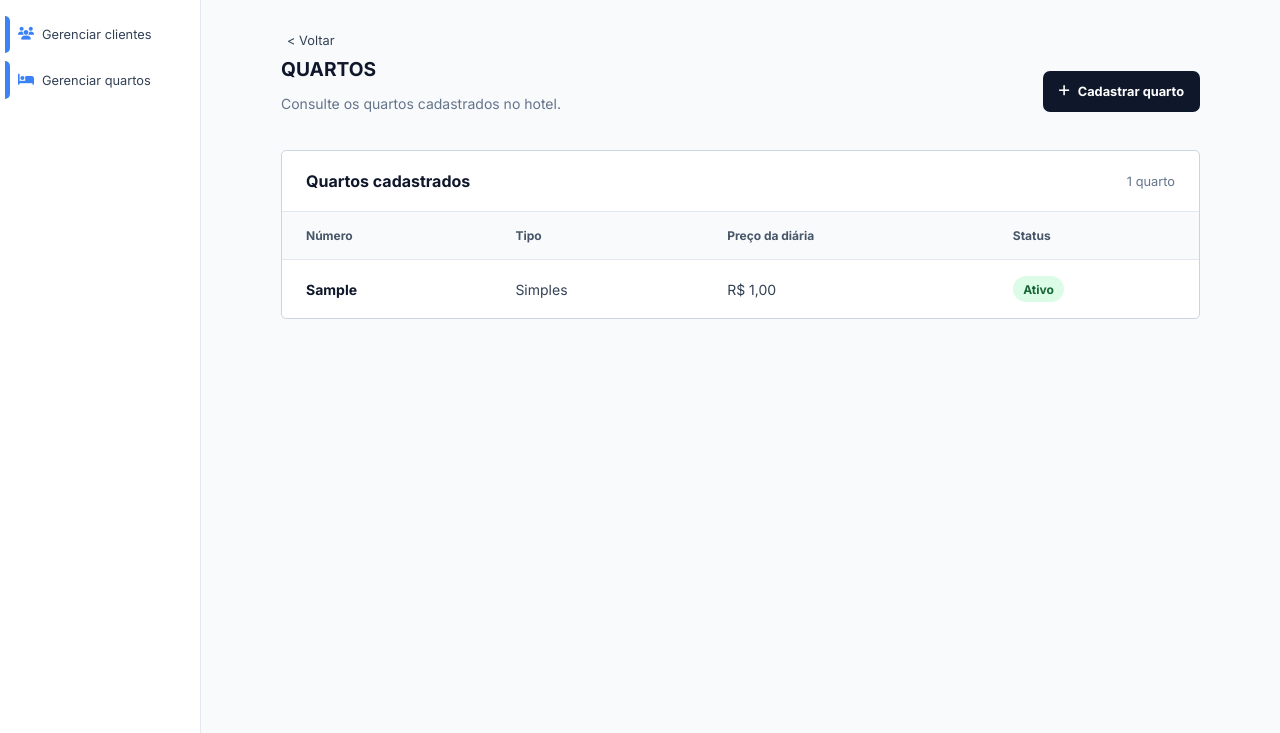
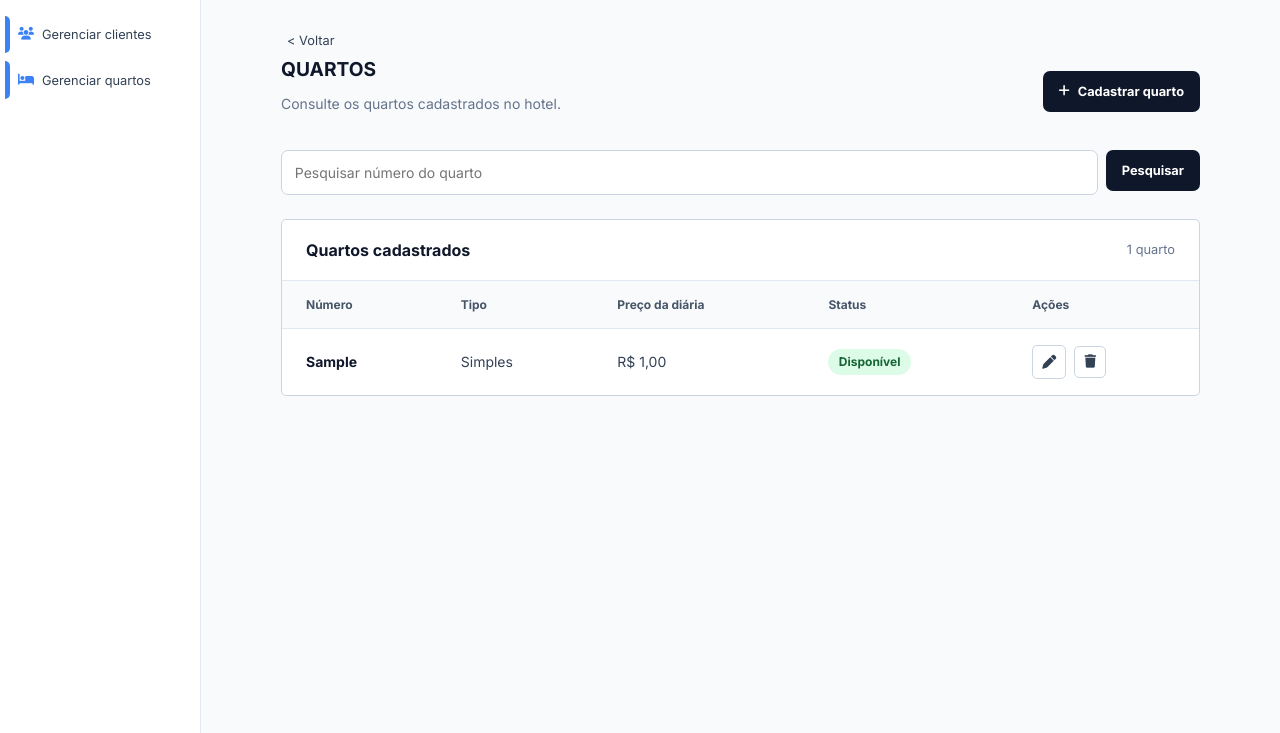
Before and after one commit to Kohlrausch16/sistema_gestao_hotel, a Django app: page /quartos/ in a window 1280 px wide. Shown: the part 67-800 px from the top of the page. Run offline with Django 5.2, Linux system fonts and the light colour scheme; tables that the repository leaves empty hold one stand-in row (values such as "Sample post").

Commit message:
adiciona o editar quarto e excluir quarto

```diff
--- a/hotelaria_app/models.py
+++ b/hotelaria_app/models.py
@@ -1,10 +1,16 @@
 from django.db import models
 from .fields import BaseModel
 
-tipo_quarto_choices = [
+TIPO_QUARTO_CHOICES = [
     ('S', 'Simples'),
     ('D', 'Duplo'),
     ('T', 'Triplo'),
+]
+
+STATUS_QUARTO_CHOICES = [
+    ('D', 'Disponível'),
+    ('O', 'Ocupado'),
+    ('M', 'Manutenção'),
 ]
 
 class Cliente(BaseModel):
@@ -25,8 +31,9 @@ class Cliente(BaseModel):
 
 class Quarto(models.Model):
     numero = models.CharField(max_length=10)
-    tipo = models.CharField(max_length=1, choices=tipo_quarto_choices)
+    tipo = models.CharField(max_length=1, choices=TIPO_QUARTO_CHOICES)
     preco_diaria = models.DecimalField(max_digits=10, decimal_places=2)
+    status = models.CharField(max_length=1, default='D', choices=STATUS_QUARTO_CHOICES)
     ativo = models.BooleanField(default=True)
 
     def __str__(self):
--- a/hotelaria_app/static/css/formulario.css
+++ b/hotelaria_app/static/css/formulario.css
@@ -52,16 +52,20 @@ label{
 }
 
 .botao-formulario{
+    display: inline-flex;
+    align-items: center;
+    justify-content: center;
     font-family: "Inter", sans-serif;
     font-weight: 700;
     font-size: 0.8rem;
     padding: 1rem;
-    width: min-content;
+    white-space: nowrap;
     border-radius: 7px;
     cursor: pointer;
     border: none;
     outline: none;
     transition: background-color 0.5s;
+    text-decoration: none;
 }
 
 .botao-confirmar{
--- a/hotelaria_app/static/css/listar_quartos.css
+++ b/hotelaria_app/static/css/listar_quartos.css
@@ -123,6 +123,56 @@
     color: #475569;
 }
 
+.status-d{
+    background: #DCFCE7;
+    color: #166534;
+}
+
+.status-o{
+    background: #DBEAFE;
+    color: #1D4ED8;
+}
+
+.status-m{
+    background: #FEF3C7;
+    color: #92400E;
+}
+
+.acoes-quarto{
+    display: flex;
+    align-items: center;
+    gap: 0.5rem;
+}
+
+.form-excluir-quarto{
+    margin: 0;
+}
+
+.botao-editar,
+.botao-excluir{
+    display: inline-flex;
+    align-items: center;
+    justify-content: center;
+    width: 2rem;
+    height: 2rem;
+    border: 1px solid #CBD5E1;
+    border-radius: 5px;
+    background: #FFFFFF;
+    color: #334155;
+    cursor: pointer;
+    text-decoration: none;
+}
+
+.botao-editar:hover{
+    border-color: #3B82F6;
+    color: #1D4ED8;
+}
+
+.botao-excluir:hover{
+    border-color: #EF4444;
+    color: #B91C1C;
+}
+
 .lista-vazia{
     display: flex;
     flex-direction: column;
@@ -148,6 +198,30 @@
     font-size: 0.875rem;
 }
 
+.pesquisa-quartos {
+    display: flex;
+    gap: 0.5rem;
+    margin-bottom: 1rem;
+}
+
+.pesquisa-quartos input {
+    flex: 1;
+    padding: 0.8rem;
+    border: 1px solid #CBD5E1;
+    border-radius: 7px;
+    font: 0.875rem "Inter", sans-serif;
+}
+
+.pesquisa-quartos button {
+    padding: 0.8rem 1rem;
+    border: 0;
+    border-radius: 7px;
+    background: #0F172A;
+    color: #FFFFFF;
+    font: 700 0.8rem "Inter", sans-serif;
+    cursor: pointer;
+}
+
 @media (max-width: 800px){
     .cabecalho-quartos{
         align-items: flex-start;
--- a/hotelaria_app/templates/listar_quartos.html
+++ b/hotelaria_app/templates/listar_quartos.html
@@ -21,6 +21,16 @@
 {% endblock %}
 
 {% block main %}
+    <form class="pesquisa-quartos" method="get">
+        <input
+            type="search"
+            name="q"
+            value="{{ pesquisa }}"
+            placeholder="Pesquisar número do quarto"
+            aria-label="Pesquisar número do quarto"
+        >
+        <button type="submit">Pesquisar</button>
+    </form>
     <section class="painel-quartos" aria-label="Lista de quartos">
         <div class="painel-cabecalho">
             <h2>Quartos cadastrados</h2>
@@ -36,6 +46,7 @@
                             <th scope="col">Tipo</th>
                             <th scope="col">Preço da diária</th>
                             <th scope="col">Status</th>
+                            <th scope="col">Ações</th>
                         </tr>
                     </thead>
                     <tbody>
@@ -45,11 +56,22 @@
                                 <td>{{ quarto.get_tipo_display }}</td>
                                 <td>R$ {{ quarto.preco_diaria|floatformat:2 }}</td>
                                 <td>
-                                    {% if quarto.ativo %}
-                                        <span class="status-quarto status-ativo">Ativo</span>
-                                    {% else %}
-                                        <span class="status-quarto status-inativo">Inativo</span>
-                                    {% endif %}
+                                    <span class="status-quarto status-{{ quarto.status|lower }}">
+                                        {{ quarto.get_status_display }}
+                                    </span>
+                                </td>
+                                <td>
+                                    <div class="acoes-quarto">
+                                        <a href="{% url 'editar_quarto' quarto.id %}" class="botao-editar" aria-label="Editar quarto {{ quarto.numero }}" title="Editar quarto">
+                                            <i class="fa-solid fa-pen" aria-hidden="true"></i>
+                                        </a>
+                                        <form action="{% url 'excluir_quarto' quarto.id %}" method="post" class="form-excluir-quarto">
+                                            {% csrf_token %}
+                                            <button type="submit" class="botao-excluir" aria-label="Excluir quarto {{ quarto.numero }}" title="Excluir quarto">
+                                                <i class="fa-solid fa-trash" aria-hidden="true"></i>
+                                            </button>
+                                        </form>
+                                    </div>
                                 </td>
                             </tr>
                         {% endfor %}
@@ -59,9 +81,15 @@
         {% else %}
             <div class="lista-vazia">
                 <i class="fa-solid fa-bed" aria-hidden="true"></i>
-                <h3>Nenhum quarto cadastrado</h3>
-                <p>Cadastre o primeiro quarto para vê-lo nesta lista.</p>
-                <a href="{% url 'cadastrar_quarto' %}">Cadastrar quarto</a>
+                {% if pesquisa %}
+                    <h3>Nenhum quarto encontrado</h3>
+                    <p>Tente pesquisar outro número.</p>
+                    <a href="{% url 'listar_quartos' %}">Limpar pesquisa</a>
+                {% else %}
+                    <h3>Nenhum quarto cadastrado</h3>
+                    <p>Cadastre o primeiro quarto para vê-lo nesta lista.</p>
+                    <a href="{% url 'cadastrar_quarto' %}">Cadastrar quarto</a>
+                {% endif %}
             </div>
         {% endif %}
     </section>
--- a/hotelaria_app/urls.py
+++ b/hotelaria_app/urls.py
@@ -6,4 +6,6 @@ urlpatterns = [
     path('cliente/cadastro/', views.cadastrar_cliente, name='cadastrar_cliente'),
     path('quarto/cadastro/', views.cadastrar_quarto, name='cadastrar_quarto'),
     path('quartos/', views.listar_quartos, name='listar_quartos'),
+    path('quarto/<int:quarto_id>/excluir/', views.excluir_quarto, name='excluir_quarto'),
+    path('quarto/<int:quarto_id>/editar/', views.editar_quarto, name='editar_quarto'),
 ]
--- a/hotelaria_app/views.py
+++ b/hotelaria_app/views.py
@@ -1,11 +1,13 @@
 from django.shortcuts import render
 from django.contrib import messages
 from django.shortcuts import redirect
+from django.views.decorators.http import require_POST
 
 from hotelaria_app.models import Quarto
 
 from .forms import ClienteForm
 from .forms import QuartoForm
+from .forms import EditarQuartoForm
 
 def index(request):
 
@@ -51,10 +53,41 @@ def cadastrar_quarto(request):
     return render(request, "cadastrar_quarto.html", {'formulario': form})
 
 def listar_quartos(request):
+    pesquisa = request.GET.get("q", "").strip()
     quartos = Quarto.objects.all()
+    quartos = quartos.filter(ativo=True)
+    if pesquisa:
+        quartos = quartos.filter(numero__icontains=pesquisa)
 
     dados = {
-        'quartos': quartos
+        "quartos": quartos,
+        "pesquisa": pesquisa,
     }
 
     return render(request, "listar_quartos.html", dados)
+
+def editar_quarto(request, quarto_id):
+    quarto = Quarto.objects.get(id=quarto_id)
+    form = EditarQuartoForm(request.POST or None, instance=quarto)
+
+    if request.method == "POST":
+        if form.is_valid():
+            form.save()
+
+            mensagem_confirmacao = "Quarto atualizado com sucesso!"
+            messages.success(request, mensagem_confirmacao)
+
+            return redirect('listar_quartos')
+
+    return render(request, "editar_quarto.html", {'formulario': form, 'quarto': quarto})
+
+@require_POST
+def excluir_quarto(request, quarto_id):
+    quarto = Quarto.objects.get(id=quarto_id)
+    quarto.ativo = False
+    quarto.save()
+
+    mensagem_confirmacao = "Quarto excluído com sucesso!"
+    messages.success(request, mensagem_confirmacao)
+
+    return redirect('listar_quartos')
```
Also changed, not shown: hotelaria_app/forms.py (+12 -0 lines), hotelaria_app/templates/editar_quarto.html (added, +25 -0 lines), hotelaria_app/migrations/0004_quarto_status.py (added).
